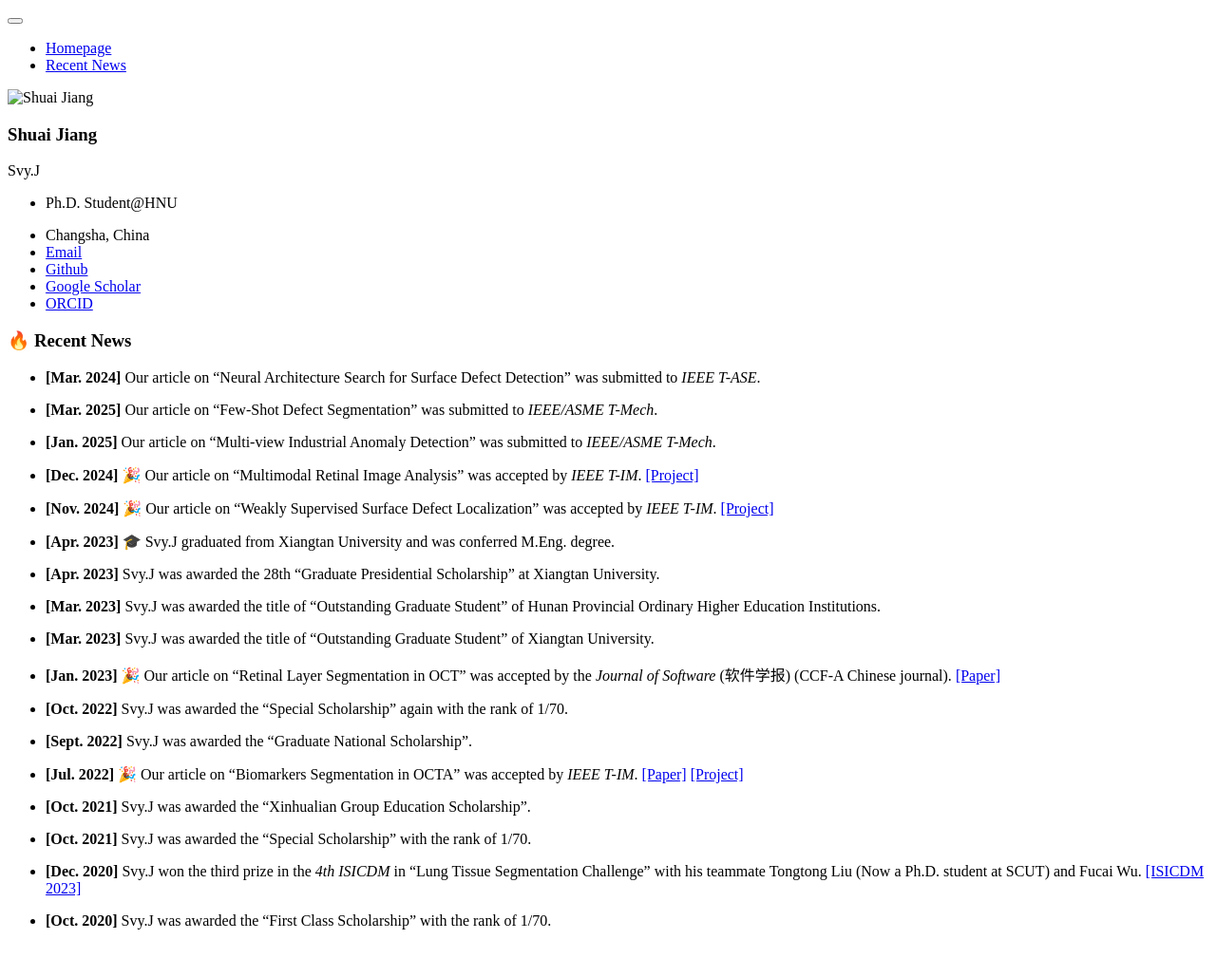
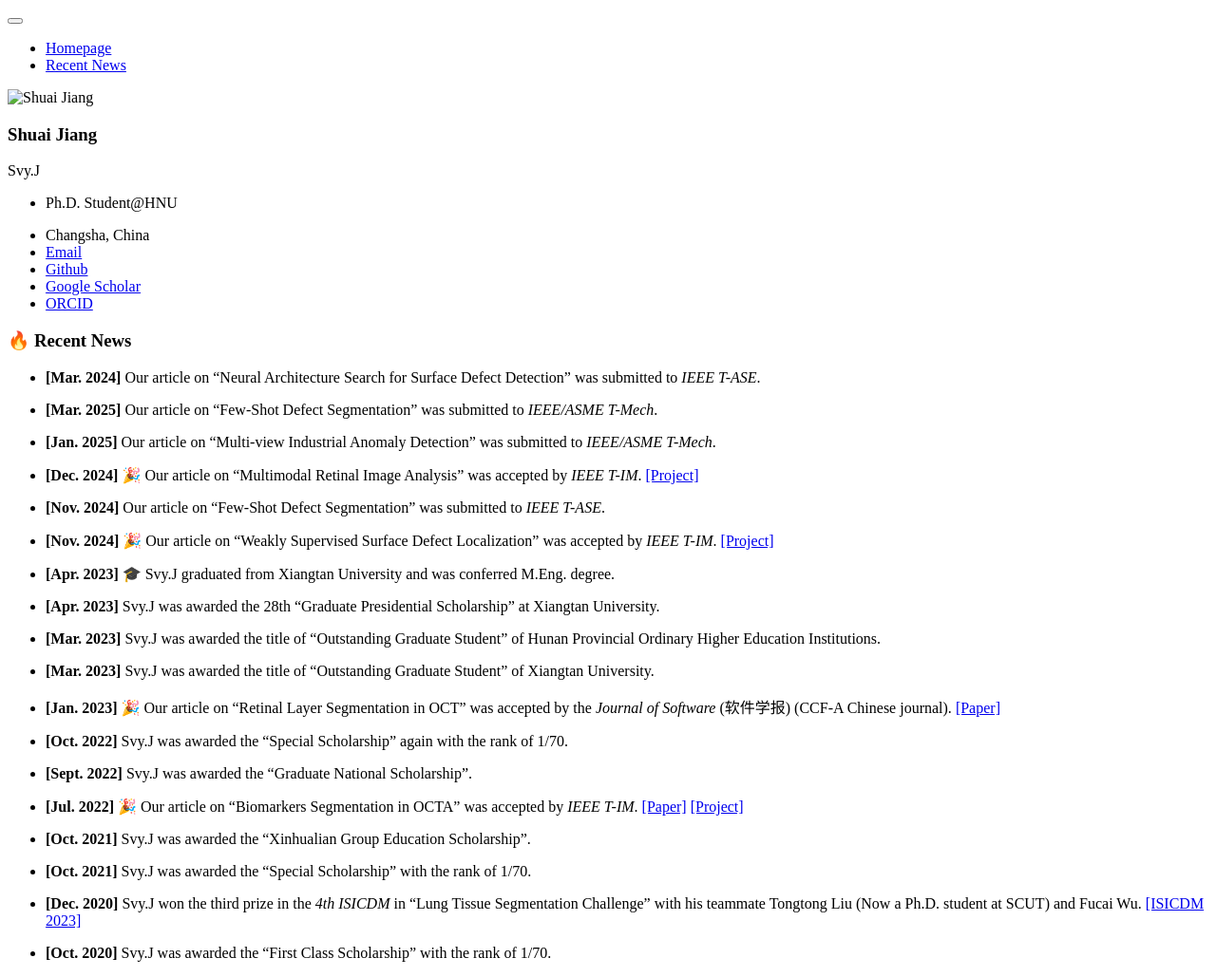
Before and after one commit to SvyJ/svyj.github.io, a Jekyll site: the page built from _pages/news.md, in a window 1280 px wide. Shown: the whole page at 95% size. Built offline with Jekyll 4.4.1, drawn with Linux system fonts in a browser that asks for light colours; before the commit the page ends 995 px from its top, so only the background shows below that.

Commit message:
Update news.md

```diff
--- a/_pages/news.md
+++ b/_pages/news.md
@@ -14,6 +14,8 @@ author_profile: true
 - **[Jan. 2025]** Our article on "Multi-view Industrial Anomaly Detection" was submitted to _IEEE/ASME T-Mech_.
 
 - **[Dec. 2024]** &#127881; Our article on "Multimodal Retinal Image Analysis" was accepted by _IEEE T-IM_. [[Project]](https://svyj.github.io/Joint-Seg/)
+
+- **[Nov. 2024]** Our article on "Few-Shot Defect Segmentation" was submitted to _IEEE T-ASE_.
 
 - **[Nov. 2024]** &#127881; Our article on "Weakly Supervised Surface Defect Localization" was accepted by _IEEE T-IM_. [[Project]](https://svyj.github.io/CSS/)
 
```
